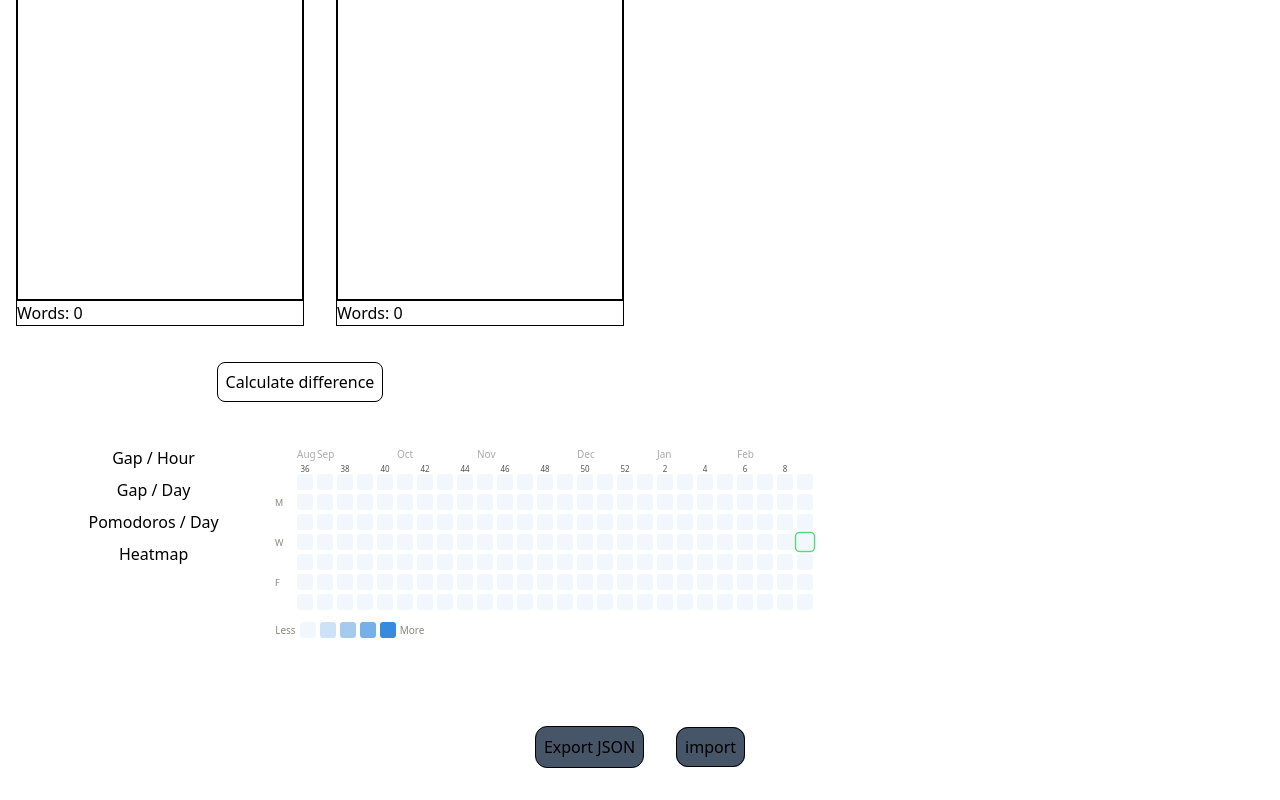
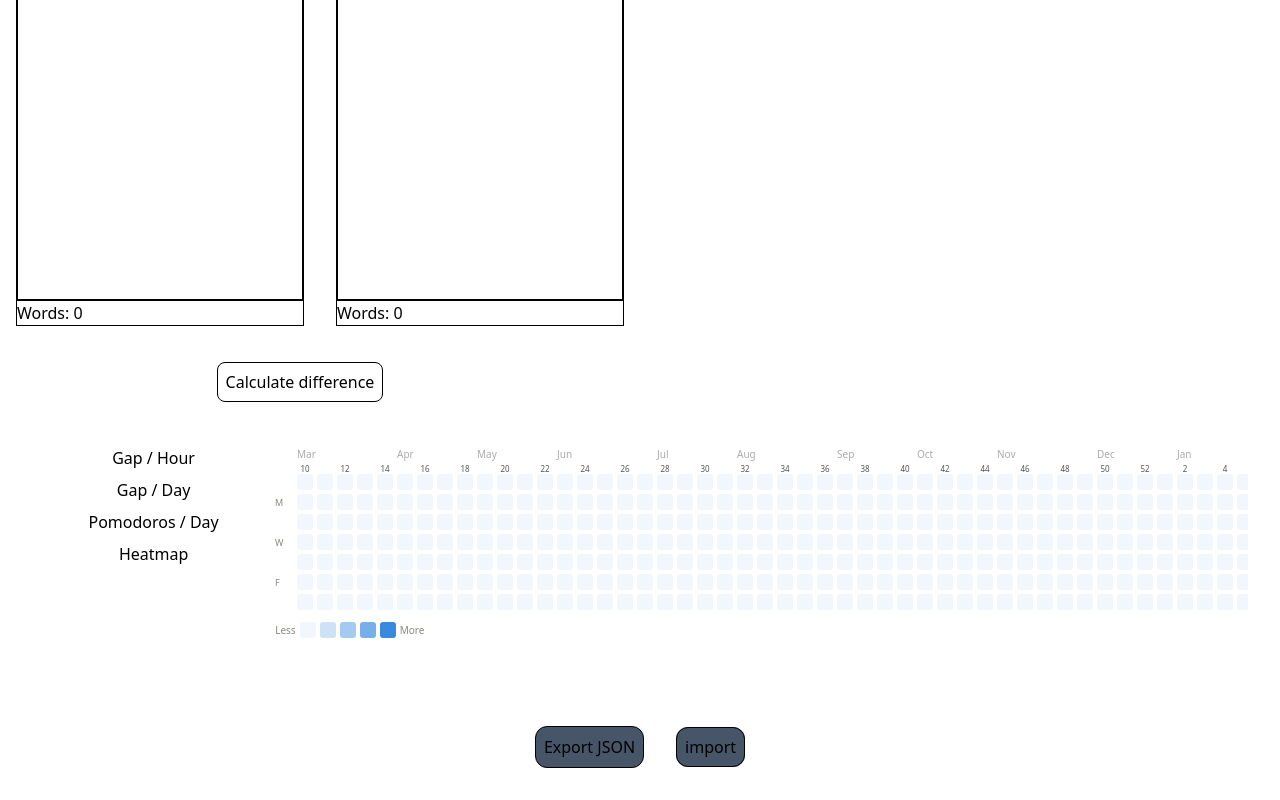
Before and after one commit to levithdev/PomoWords, a React (Vite) app: page / in a window 1280 px wide. Both pictures are taken after a click on the button "Heatmap". Shown: the part 378-1178 px from the top of the page. Built offline with nearby package versions, Linux system fonts and the light colour scheme.

Commit message:
feat: expand heatmap history to 52 weeks

```diff
--- a/src/components/charts/HeatmapChart.tsx
+++ b/src/components/charts/HeatmapChart.tsx
@@ -5,7 +5,7 @@ interface HeatmapChartProps {
   data: Pomo[]
 }
 
-const WEEKS = 26
+const WEEKS = 52
 const CELL = 16
 const GAP = 4
 const DAY_LABEL_WIDTH = 22
```
